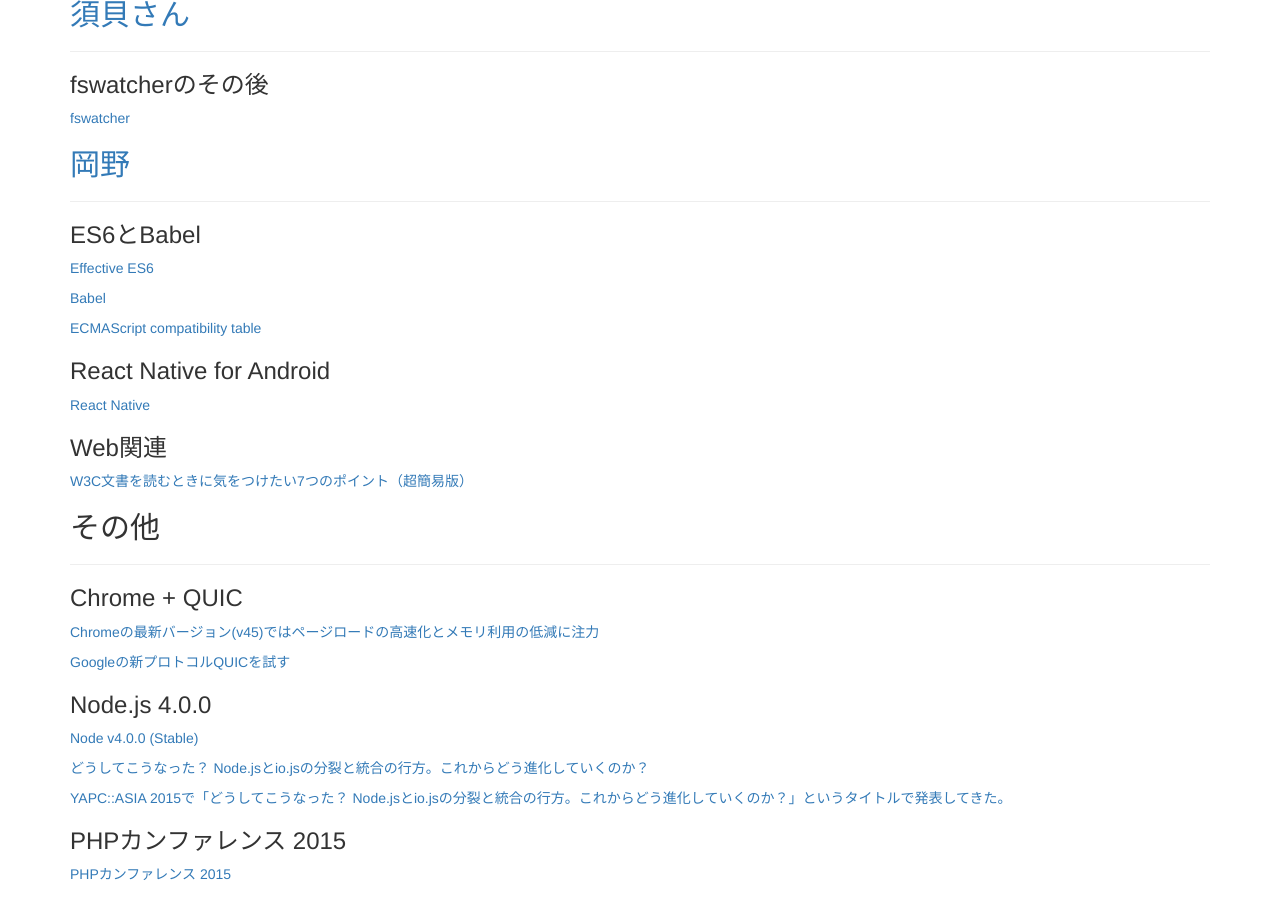
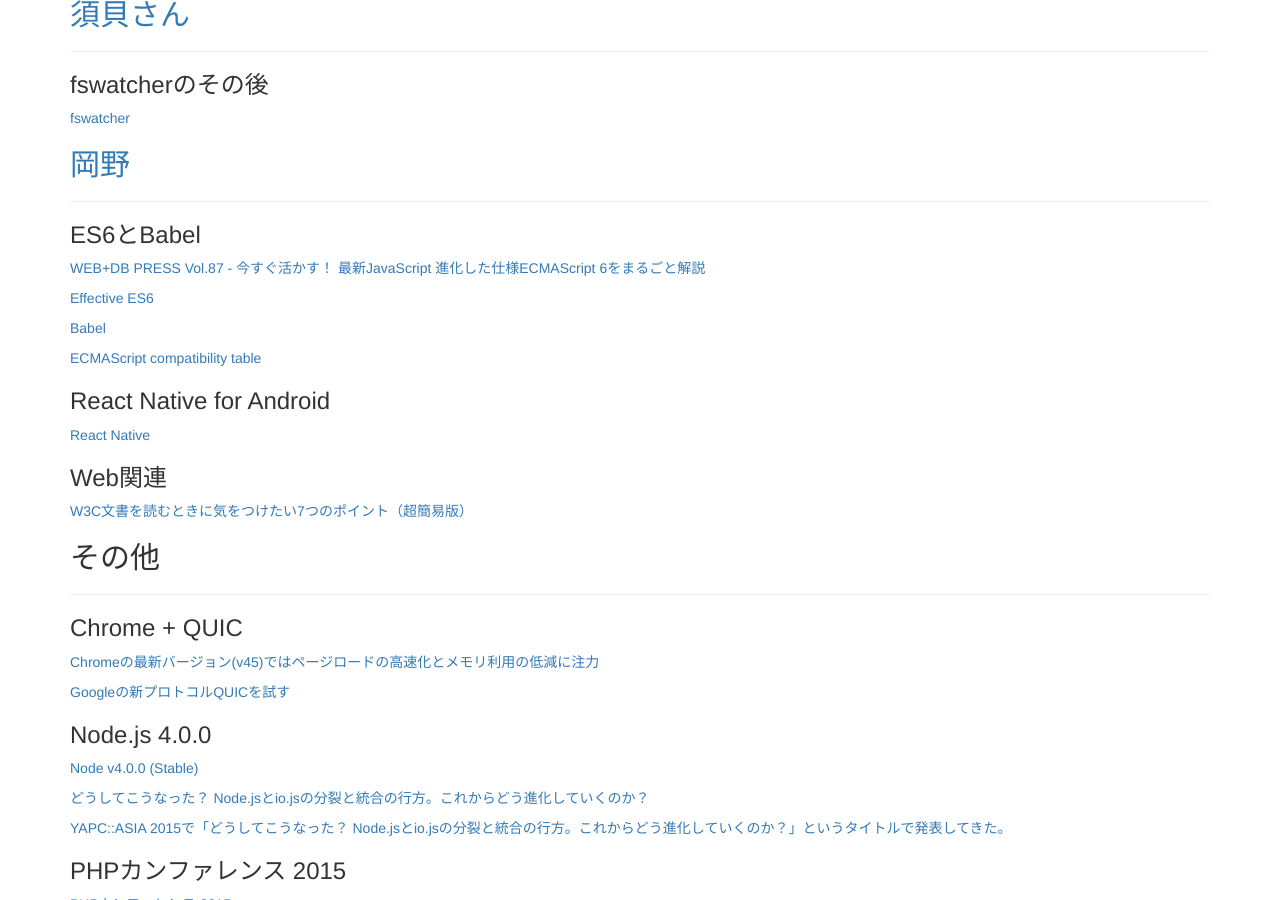
Before and after one commit to yuruby/yuruby.github.io, a Jekyll site: the page built from _posts/2015-09-25-post1.md, in a window 1280 px wide and 900 px high, scrolled down 1097 px. Built offline with Jekyll 4.4.1, drawn with Linux system fonts in a browser that asks for light colours; nearby versions of some CDN libraries; library files that are not in the unit come from our copies; comment, search, counter and statistics services are not loaded.

Commit message:
Update post 2015-09-25

```diff
--- a/_posts/2015-09-25-post1.md
+++ b/_posts/2015-09-25-post1.md
@@ -45,6 +45,9 @@ date : 2015-09-25
 ---
 
 ### ES6とBabel
+
+[WEB+DB PRESS Vol.87 - 今すぐ活かす！ 最新JavaScript
+進化した仕様ECMAScript 6をまるごと解説](http://gihyo.jp/magazine/wdpress/archive/2015/vol87)
 
 [Effective ES6](http://www.slideshare.net/teppeis/effective-es6)
 
```
